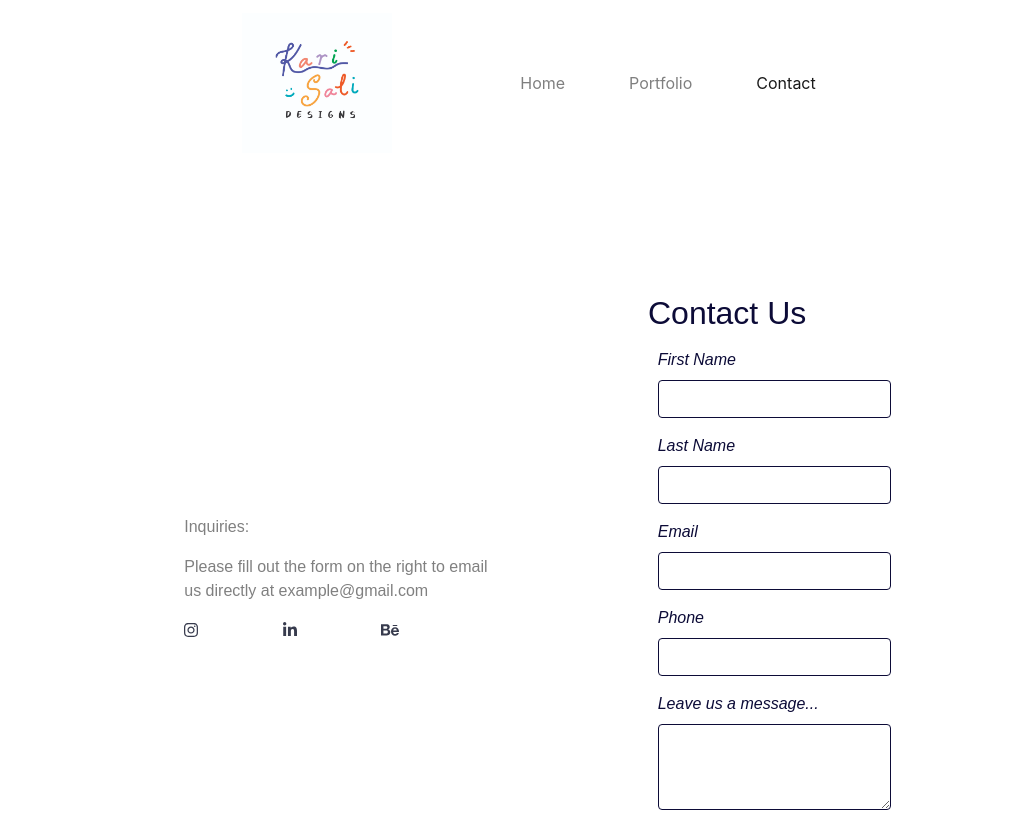
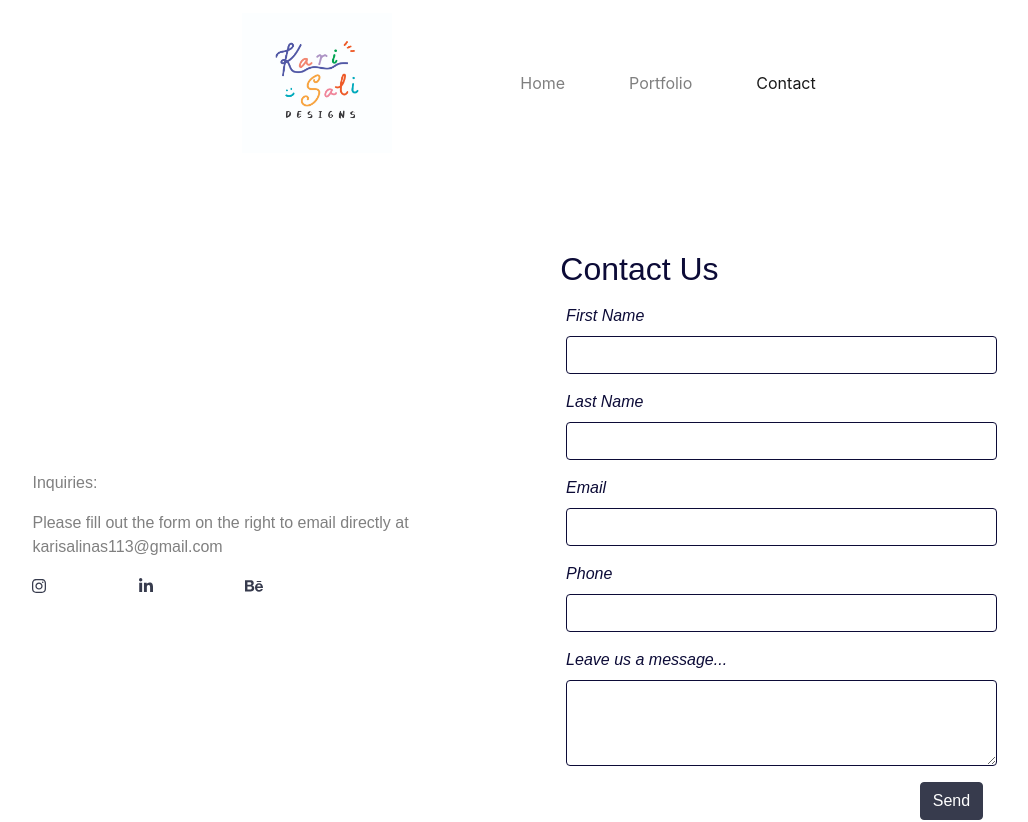
Before and after one commit to mehrdaddarraji/karime-salinas-frontend, a React (Create React App) app in the folder client/: page /contact in a window 1280 px wide. Shown: the top 822 px of the page, without its empty margins (95-1123 px from the left). Built offline with nearby package versions, Linux system fonts and the light colour scheme.

Commit message:
fixed contact page window change dimensions

```diff
--- a/client/src/components/Email.jsx
+++ b/client/src/components/Email.jsx
@@ -66,7 +66,7 @@ class Email extends Component {
 
     render() {
         return (
-            <form id= 'main-form' onSubmit={this.handleSubmit} ref='form'>
+            <form id= 'main-form' onSubmit={this.handleSubmit} ref='form' style={{width:'40vmax', padding:'5%'}}>
                 <div style={{fontFamily: '"Avantgarde", sans-serif', color:'#0C0B37', width:'auto'}}>
 
                     <div className="form-group" style={{ marginLeft:'2%' }}>
--- a/client/src/pages/Contact.js
+++ b/client/src/pages/Contact.js
@@ -1,15 +1,16 @@
 import React, {Component} from 'react';
 import Email from '../components/Email';
+
 
 class Contact extends Component {
     render() {
         return (
 
-            <div style={{overflow:'hidden', margin:'10%', display:'flex', flexWrap:'wrap', justifyContent:'space-evenly', alignItems:'center'}}>
-                <div style={{fontFamily: '"Avantgarde", sans-serif', width:'30%', color:'grey', display:'flex', alignSelf:'auto', flexDirection:'column', order:'1'}}>
+            <div style={{overflow:'hidden', margin:'3%', display:'flex', flexWrap:'wrap', justifyContent:'space-evenly', alignItems:'center'}}>
+                <div style={{fontFamily: '"Avantgarde", sans-serif', color:'grey', width:'30vmax', float:'left'}}>
                         <p>Inquiries:</p>
-                        <p>Please fill out the form on the right to email us directly at example@gmail.com</p>
-                        <div style={{width:'70%', display:'flex', alignItems:'flex-start', justifyContent:'space-between'}}>
+                        <p>Please fill out the form on the right to email directly at karisalinas113@gmail.com</p>
+                        <div style={{width:'60%', display:'flex', alignItems:'flex-start', justifyContent:'space-between'}}>
                             <a href="https://www.instagram.com/karidesigns3/"><div className="fab fa-instagram" style={{color:'#373B4D'}}></div></a>
                             <a href="https://www.linkedin.com/in/karime-salinas-b9098616b/"><div className="fab fa-linkedin-in" style={{color:'#373B4D'}}></div></a>
                             <a href="https://www.behance.net/karimesalinas"><div className="fab fa-behance" style={{color:'#373B4D'}}></div></a>
@@ -17,7 +18,7 @@ class Contact extends Component {
                 </div>
 
 
-                <div style={{display:'flex', alignSelf:'auto', order:'2'}}>
+                <div style={{float:'right', display:'flex', alignSelf:'auto', padding:'20px'}}>
                     <Email />
                 </div>
             </div>
```
